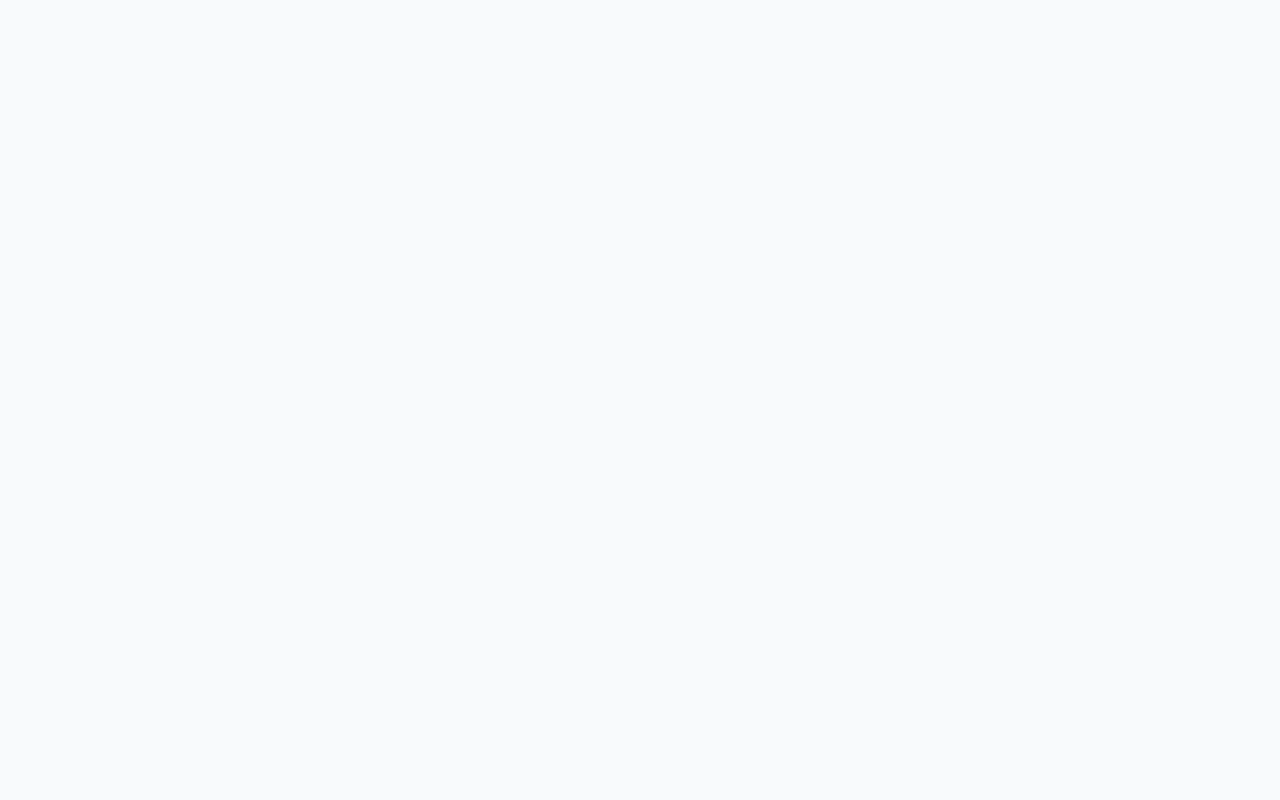
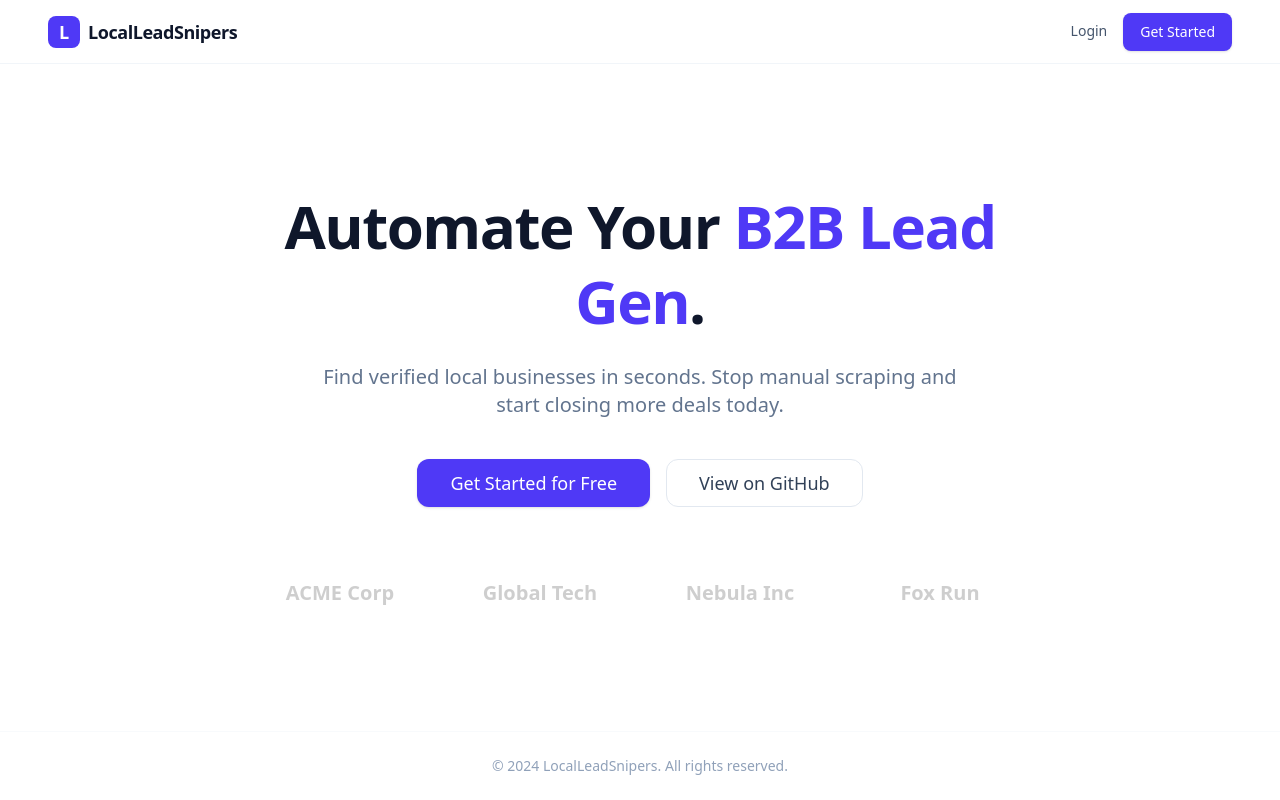
Before and after one commit to thedvlprryn/localleadsnipers, a Next.js app: page / in a window 1280 px wide. Before the commit this address had no page. Built offline with nearby package versions, Linux system fonts and the light colour scheme; no server answers.

Commit message:
Final Release: Landing Page, Auth Security, and Polished UX

```diff
--- a/app/dashboard/layout.tsx
+++ b/app/dashboard/layout.tsx
@@ -1,14 +1,23 @@
 import { Sidebar } from "@/components/layout/sidebar"
 import { Header } from "@/components/layout/header"
+import { createClient } from "@/lib/supabase/server"
+import { redirect } from "next/navigation"
 
-export default function DashboardLayout({
+export default async function DashboardLayout({
     children,
 }: {
     children: React.ReactNode
 }) {
+    const supabase = await createClient()
+    const { data: { user } } = await supabase.auth.getUser()
+
+    if (!user) {
+        redirect("/login")
+    }
+
     return (
         <div className="min-h-screen bg-slate-50">
-            <Sidebar />
+            <Sidebar userEmail={user.email} />
             <Header />
             <main className="pl-64 pt-16 min-h-screen">
                 <div className="max-w-7xl mx-auto p-8">
--- /dev/null
+++ b/app/dashboard/loading.tsx
@@ -0,0 +1,10 @@
+import { Loader2 } from "lucide-react"
+
+export default function Loading() {
+    return (
+        <div className="h-full w-full flex flex-col items-center justify-center min-h-[50vh]">
+            <Loader2 className="w-10 h-10 text-indigo-600 animate-spin" />
+            <p className="text-slate-500 mt-4 text-sm font-medium">Loading Dashboard...</p>
+        </div>
+    )
+}
--- a/app/page.tsx
+++ b/app/page.tsx
@@ -1,5 +1,63 @@
-import { redirect } from "next/navigation";
+import Link from "next/link"
+import { Button } from "@/components/ui/button"
+import { createClient } from "@/lib/supabase/server"
+import { redirect } from "next/navigation"
 
-export default function Home() {
-  redirect("/dashboard");
+export default async function Home() {
+  const supabase = await createClient()
+  const { data: { user } } = await supabase.auth.getUser()
+
+  if (user) {
+    redirect("/dashboard")
+  }
+
+  return (
+    <div className="min-h-screen bg-white flex flex-col">
+      <header className="h-16 border-b border-slate-100 flex items-center justify-between px-6 md:px-12">
+        <div className="flex items-center gap-2">
+          <div className="w-8 h-8 bg-indigo-600 rounded-lg flex items-center justify-center">
+            <span className="text-white font-bold text-lg">L</span>
+          </div>
+          <span className="text-lg font-bold text-slate-900 tracking-tight">LocalLeadSnipers</span>
+        </div>
+        <div className="flex gap-4">
+          <Link href="/login" className="text-sm font-medium text-slate-600 hover:text-slate-900 pt-2">Login</Link>
+          <Button asChild>
+            <Link href="/login">Get Started</Link>
+          </Button>
+        </div>
+      </header>
+
+      <main className="flex-1 flex flex-col items-center justify-center text-center px-6">
+        <div className="max-w-3xl space-y-6">
+          <h1 className="text-5xl md:text-6xl font-extrabold text-slate-900 leading-tight tracking-tight">
+            Automate Your <span className="text-indigo-600">B2B Lead Gen</span>.
+          </h1>
+          <p className="text-xl text-slate-500 max-w-2xl mx-auto">
+            Find verified local businesses in seconds. Stop manual scraping and start closing more deals today.
+          </p>
+          <div className="pt-4 flex flex-col sm:flex-row gap-4 justify-center">
+            <Button asChild size="lg" className="h-12 px-8 text-lg">
+              <Link href="/login">Get Started for Free</Link>
+            </Button>
+            <Button asChild variant="outline" size="lg" className="h-12 px-8 text-lg">
+              <Link href="https://github.com/thedvlprryn/localleadsnipers" target="_blank">View on GitHub</Link>
+            </Button>
+          </div>
+
+          <div className="pt-12 grid grid-cols-2 md:grid-cols-4 gap-8 opacity-50 grayscale">
+            {/* Mock logos or placeholders */}
+            <div className="font-bold text-xl text-slate-400">ACME Corp</div>
+            <div className="font-bold text-xl text-slate-400">Global Tech</div>
+            <div className="font-bold text-xl text-slate-400">Nebula Inc</div>
+            <div className="font-bold text-xl text-slate-400">Fox Run</div>
+          </div>
+        </div>
+      </main>
+
+      <footer className="py-6 text-center text-slate-400 text-sm border-t border-slate-50">
+        © 2024 LocalLeadSnipers. All rights reserved.
+      </footer>
+    </div>
+  )
 }
--- a/components/layout/sidebar.tsx
+++ b/components/layout/sidebar.tsx
@@ -1,9 +1,12 @@
 "use client"
 
-import { LayoutDashboard, Search, Megaphone, Settings, BarChart3, Database } from "lucide-react"
+import { LayoutDashboard, Search, Megaphone, Settings, BarChart3, Database, LogOut } from "lucide-react"
 import Link from "next/link"
-import { usePathname } from "next/navigation"
+import { usePathname, useRouter } from "next/navigation"
 import { cn } from "@/lib/utils"
+import { createClient } from "@/lib/supabase/client"
+import { toast } from "sonner"
+import { Button } from "@/components/ui/button"
 
 const navItems = [
     { icon: LayoutDashboard, label: "Dashboard", href: "/dashboard" },
@@ -14,8 +17,25 @@ const navItems = [
     { icon: Settings, label: "Settings", href: "/dashboard/settings" },
 ]
 
-export function Sidebar() {
+interface SidebarProps {
+    userEmail?: string
+}
+
+export function Sidebar({ userEmail }: SidebarProps) {
     const pathname = usePathname()
+    const router = useRouter()
+    const supabase = createClient()
+
+    const handleLogout = async () => {
+        const { error } = await supabase.auth.signOut()
+        if (error) {
+            toast.error("Error logging out")
+        } else {
+            toast.success("Logged out successfully")
+            router.push("/")
+            router.refresh()
+        }
+    }
 
     return (
         <aside className="w-64 bg-white border-r border-slate-200 h-screen fixed left-0 top-0 flex flex-col z-30">
@@ -50,14 +70,19 @@ export function Sidebar() {
             </nav>
 
             <div className="p-4 border-t border-slate-100">
-                <div className="flex items-center gap-3 px-3 py-2">
-                    <div className="w-8 h-8 rounded-full bg-indigo-100 flex items-center justify-center text-indigo-600 font-medium text-sm">
-                        JD
+                <div className="flex items-center justify-between gap-2 px-3 py-2">
+                    <div className="flex items-center gap-3 overflow-hidden">
+                        <div className="w-8 h-8 rounded-full bg-indigo-100 flex-shrink-0 flex items-center justify-center text-indigo-600 font-medium text-sm">
+                            {userEmail?.charAt(0).toUpperCase() || "U"}
+                        </div>
+                        <div className="flex flex-col overflow-hidden">
+                            <span className="text-sm font-medium text-slate-900 truncate max-w-[100px]" title={userEmail}>{userEmail || "User"}</span>
+                            <span className="text-xs text-slate-500">Admin</span>
+                        </div>
                     </div>
-                    <div className="flex flex-col">
-                        <span className="text-sm font-medium text-slate-900">John Doe</span>
-                        <span className="text-xs text-slate-500">Admin</span>
-                    </div>
+                    <Button variant="ghost" size="icon" onClick={handleLogout} className="h-8 w-8 text-slate-400 hover:text-red-600 hover:bg-red-50">
+                        <LogOut className="w-4 h-4" />
+                    </Button>
                 </div>
             </div>
         </aside>
--- a/components/ui/button.tsx
+++ b/components/ui/button.tsx
@@ -1,16 +1,19 @@
 import * as React from "react"
+import { Slot } from "@radix-ui/react-slot"
 import { cn } from "@/lib/utils"
 
 export interface ButtonProps
     extends React.ButtonHTMLAttributes<HTMLButtonElement> {
     variant?: "primary" | "secondary" | "outline" | "ghost" | "danger"
     size?: "sm" | "md" | "lg" | "icon"
+    asChild?: boolean
 }
 
 const Button = React.forwardRef<HTMLButtonElement, ButtonProps>(
-    ({ className, variant = "primary", size = "md", ...props }, ref) => {
+    ({ className, variant = "primary", size = "md", asChild = false, ...props }, ref) => {
+        const Comp = asChild ? Slot : "button"
         return (
-            <button
+            <Comp
                 ref={ref}
                 className={cn(
                     "inline-flex items-center justify-center font-medium transition-all duration-200 focus:outline-none focus:ring-2 focus:ring-indigo-500/20 disabled:opacity-50 disabled:cursor-not-allowed",
--- /dev/null
+++ b/lib/supabase/middleware.ts
@@ -0,0 +1,47 @@
+import { createServerClient } from '@supabase/ssr'
+import { NextResponse, type NextRequest } from 'next/server'
+
+export async function updateSession(request: NextRequest) {
+    let response = NextResponse.next({
+        request: {
+            headers: request.headers,
+        },
+    })
+
+    const supabase = createServerClient(
+        process.env.NEXT_PUBLIC_SUPABASE_URL!,
+        process.env.NEXT_PUBLIC_SUPABASE_ANON_KEY!,
+        {
+            cookies: {
+                getAll() {
+                    return request.cookies.getAll()
+                },
+                setAll(cookiesToSet) {
+                    cookiesToSet.forEach(({ name, value, options }) => request.cookies.set(name, value))
+                    response = NextResponse.next({
+                        request: {
+                            headers: request.headers,
+                        },
+                    })
+                    cookiesToSet.forEach(({ name, value, options }) =>
+                        response.cookies.set(name, value, options)
+                    )
+                },
+            },
+        }
+    )
+
+    const {
+        data: { user },
+    } = await supabase.auth.getUser()
+
+    if (request.nextUrl.pathname.startsWith('/dashboard') && !user) {
+        return NextResponse.redirect(new URL('/login', request.url))
+    }
+
+    if (request.nextUrl.pathname === '/login' && user) {
+        return NextResponse.redirect(new URL('/dashboard', request.url))
+    }
+
+    return response
+}
--- /dev/null
+++ b/middleware.ts
@@ -0,0 +1,19 @@
+import { type NextRequest } from 'next/server'
+import { updateSession } from '@/lib/supabase/middleware'
+
+export async function middleware(request: NextRequest) {
+    return await updateSession(request)
+}
+
+export const config = {
+    matcher: [
+        /*
+         * Match all request paths except for the ones starting with:
+         * - _next/static (static files)
+         * - _next/image (image optimization files)
+         * - favicon.ico (favicon file)
+         * Feel free to modify this pattern to include more paths.
+         */
+        '/((?!_next/static|_next/image|favicon.ico|.*\\.(?:svg|png|jpg|jpeg|gif|webp)$).*)',
+    ],
+}
--- a/package.json
+++ b/package.json
@@ -9,6 +9,7 @@
     "lint": "eslint"
   },
   "dependencies": {
+    "@radix-ui/react-slot": "^1.2.4",
     "@supabase/ssr": "^0.8.0",
     "@supabase/supabase-js": "^2.93.3",
     "clsx": "^2.1.1",
```
Also changed, not shown: 1 other file (tests, documents, lock files or other folders).
